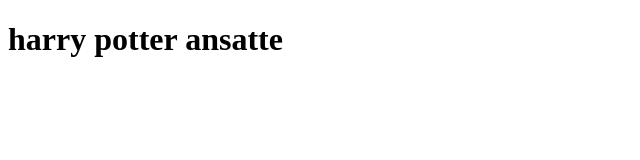
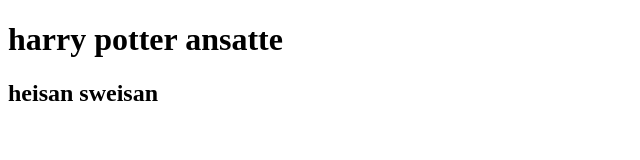
Before and after one commit to Selim2223/API_forelesn5, a plain HTML site: page index.html in a window 1280 px wide. Shown: the whole page, without its empty margins (0-640 px from the left). Drawn offline with Linux system fonts and the light colour scheme.

Commit message:
husk commit

```diff
--- a/index.html
+++ b/index.html
@@ -7,5 +7,6 @@
 </head>
 <body>
     <h1>harry potter ansatte</h1>
+    <h2>heisan sweisan</h2>
 </body>
 </html>
```
